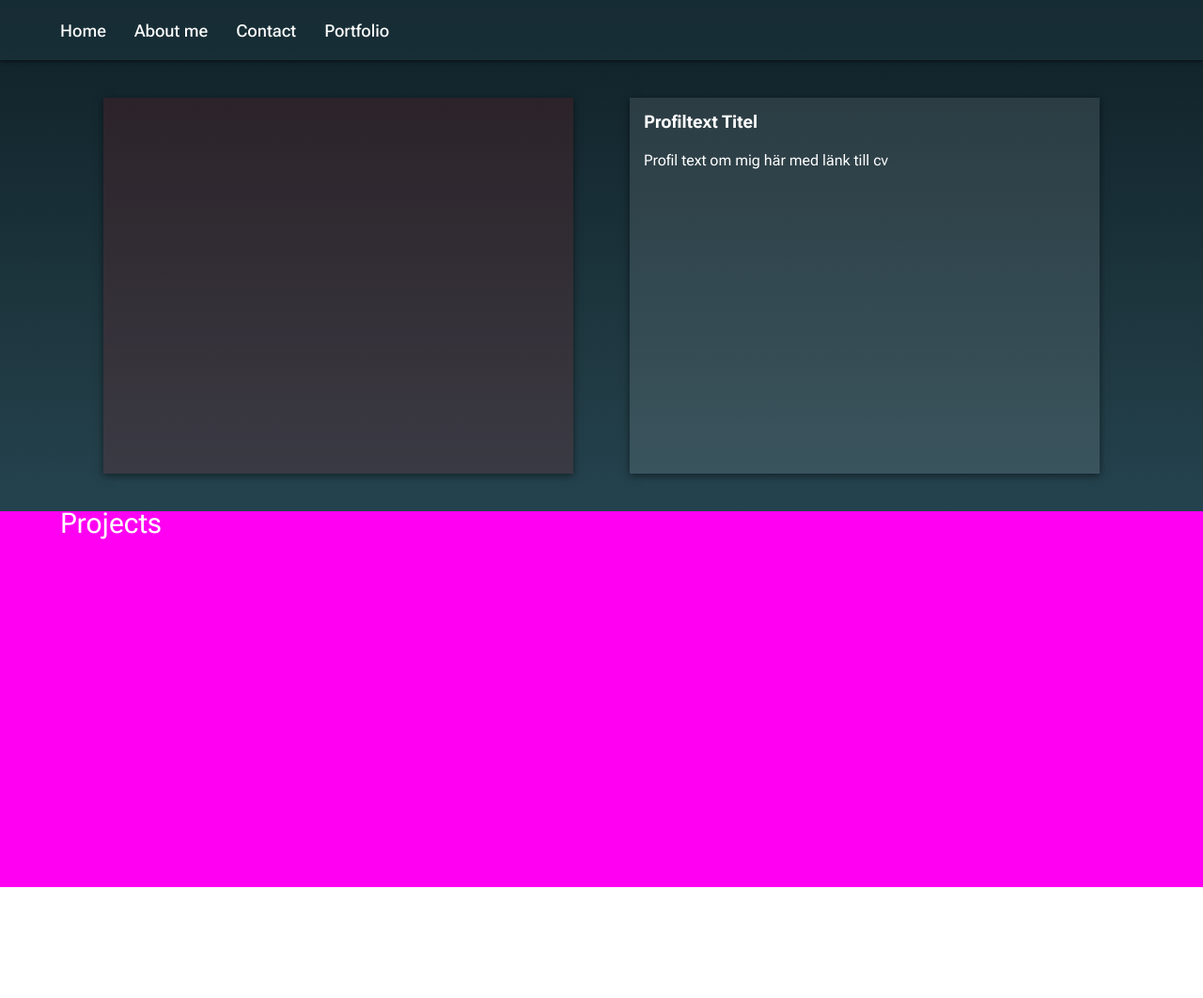
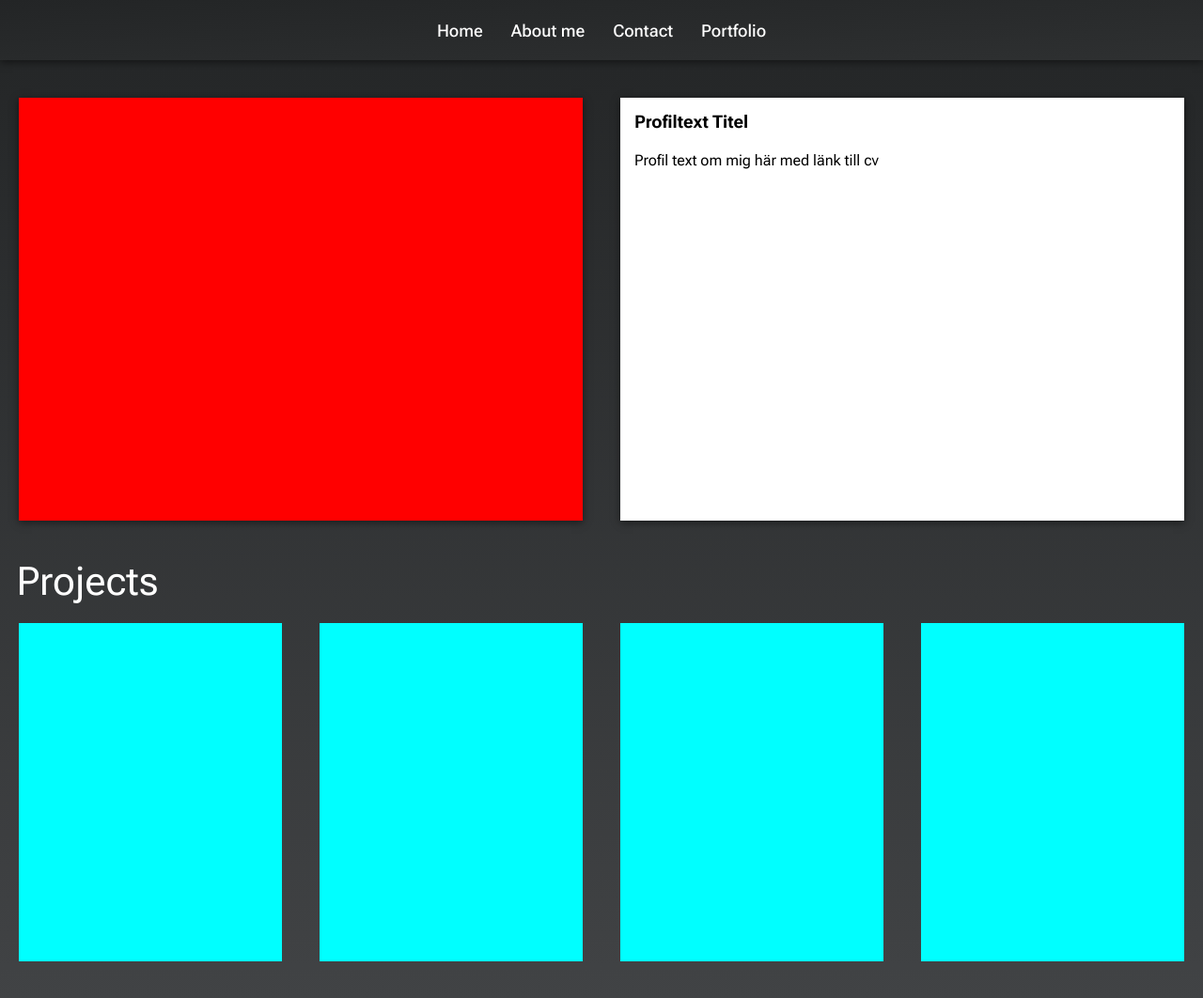
Before and after one commit to toobi-jpg/F25D-Uppgift-2, a plain HTML site: page F25D Uppgift 2/index.html in a window 1280 px wide. Shown: the whole page at 94% size. Before the commit the page ends 944 px from the top, so only its background shows below. Drawn offline with Linux system fonts and the light colour scheme.

Commit message:
added project cards, design changes & worked on responsiveness

```diff
--- a/F25D Uppgift 2/css/style.css
+++ b/F25D Uppgift 2/css/style.css
@@ -10,27 +10,26 @@ html {
 }
 
 body {
-  background-image: linear-gradient(#0f2027, #203a43, #2c5364);
-  height: 100vh;
+  background-image: linear-gradient(#232526, #414345);
+  height: 100%;
   width: 100%;
-  max-width: 1400px;
   font-family: "Roboto Flex", serif;
 }
 
 header {
   display: flex;
-  justify-content: flex-start;
-  background-color: #203a4372;
+  justify-content: center;
+  align-items: center;
+  background-image: linear-gradient(to bottom right, #232526, #2e3031);
+  box-shadow: 0px 2px 8px rgba(0, 0, 0, 0.5);
   width: 100%;
   height: 4rem;
-  box-shadow: 0px 0px 5px black;
 }
 
 .menu {
   display: flex;
   justify-content: center;
   align-items: center;
-  margin-left: 5%;
   padding: 15px 0;
   gap: 30px;
 }
@@ -59,26 +58,35 @@ main {
   flex-wrap: wrap;
   display: flex;
   justify-content: center;
-  gap: 60px;
+  max-width: 1245px;
+  gap: 40px;
   flex: 1;
+  margin: 0 auto;
+}
+
+main h1 {
+  width: 100%;
+  font-weight: 400;
+  color: white;
+  font-size: 42px;
 }
 
 main div {
-  color: white;
+  color: rgb(0, 0, 0);
   margin-top: 40px;
-  max-width: 500px;
-  height: 400px;
-  width: 500px;
+  max-width: 600px;
+  height: 450px;
+  width: 600px;
   box-shadow: 0px 2px 8px rgba(0, 0, 0, 0.5);
 }
 
 .ppbox {
-  background-color: rgba(255, 0, 0, 0.1);
+  background-color: rgb(255, 0, 0);
 }
 
 .cvtextbox {
   padding: 15px;
-  background-color: rgba(255, 255, 255, 0.1);
+  background-color: rgb(255, 255, 255);
 }
 
 h3 {
@@ -90,19 +98,18 @@ p {
 }
 
 section {
+  flex-wrap: wrap;
   display: flex;
-  justify-content: flex-start;
+  justify-content: center;
   align-items: flex-start;
-  margin-top: 40px;
-  background-color: rgb(255, 0, 242);
+  gap: 40px;
+  margin-top: 20px;
   height: 400px;
   width: 100%;
 }
 
-section h1 {
-  font-weight: 400;
-  color: white;
-  font-size: 30px;
-  margin-left: 5%;
-  margin-top: -5px;
+section div {
+  background-color: aqua;
+  width: 280px;
+  height: 360px;
 }
--- a/F25D Uppgift 2/index.html
+++ b/F25D Uppgift 2/index.html
@@ -16,6 +16,7 @@
           <a href="portfolio.html" target="">Portfolio</a>
         </nav>
       </header>
+    </div>
     <main>
       <div class="ppbox">
         <img src="" alt="" />
@@ -24,9 +25,13 @@
         <h3>Profiltext Titel</h1>
         <p>Profil text om mig här med länk till cv</p>
       </div>
+      <h1>Projects</h1>
     </main>
     <section>
-        <h1>Projects</h1>
+        <div class="projket1"></div>
+        <div class="projket2"></div>
+        <div class="projket3"></div>
+        <div class="projket4"></div>
     </section>
   </body>
 </html>
```
Lines whose indentation alone changed are shown as unchanged.
